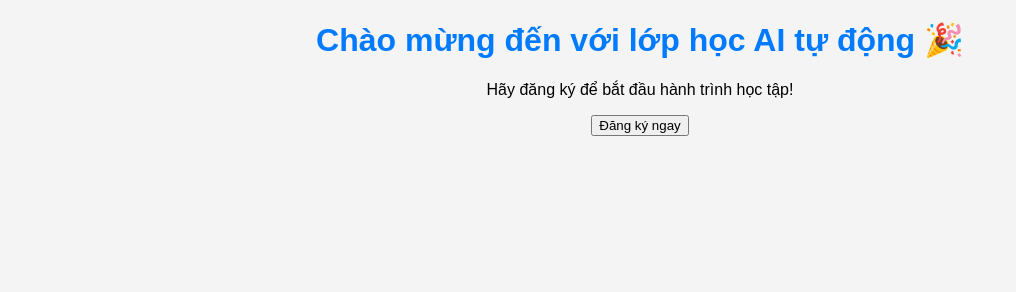
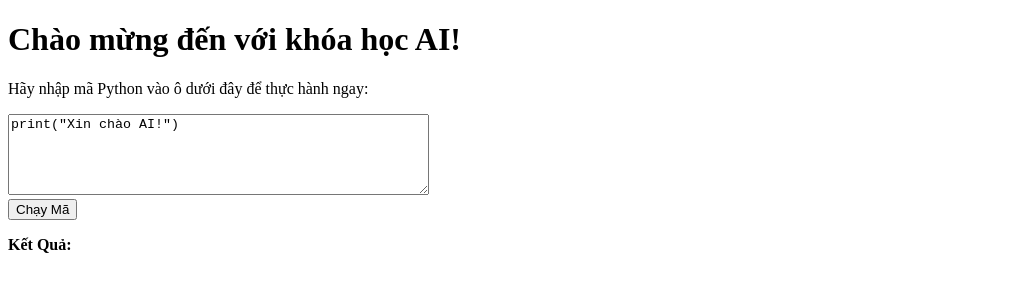
Before and after one commit to PhamVanNguyenQuy/DAO-TAO-AI-CHAT-GPT-GEMS, a plain HTML site: page index.html in a window 1280 px wide. Shown: the whole page, without its empty margins (0-1016 px from the left). Drawn offline with Linux system fonts and the light colour scheme; no server answers.

Commit message:
Add files via upload

```diff
--- a/index.html
+++ b/index.html
@@ -3,14 +3,30 @@
 <head>
     <meta charset="UTF-8">
     <meta name="viewport" content="width=device-width, initial-scale=1.0">
-    <title>Lớp học AI Online</title>
+    <title>Khóa Học AI Tự Động</title>
     <script src="https://js.puter.com/v2/"></script>
-    <link rel="stylesheet" href="style.css">
 </head>
 <body>
-    <h1>Chào mừng đến với lớp học AI tự động 🎉</h1>
-    <p>Hãy đăng ký để bắt đầu hành trình học tập!</p>
+    <h1>Chào mừng đến với khóa học AI!</h1>
+    <p>Hãy nhập mã Python vào ô dưới đây để thực hành ngay:</p>
 
-    <button onclick="registerUser()">Đăng ký ngay</button>
+    <textarea id="code-input" rows="5" cols="50">
+print("Xin chào AI!")
+    </textarea>
+    <br>
+    <button onclick="runCode()">Chạy Mã</button>
+    <p><strong>Kết Quả:</strong></p>
+    <pre id="output"></pre>
 
-    <script src="script.js"></script>
+    <script>
+        function runCode() {
+            let code = document.getElementById("code-input").value;
+            Puter.run(code).then(output => {
+                document.getElementById("output").innerText = output;
+            }).catch(error => {
+                document.getElementById("output").innerText = "Lỗi: " + error;
+            });
+        }
+    </script>
+</body>
+</html>
```
